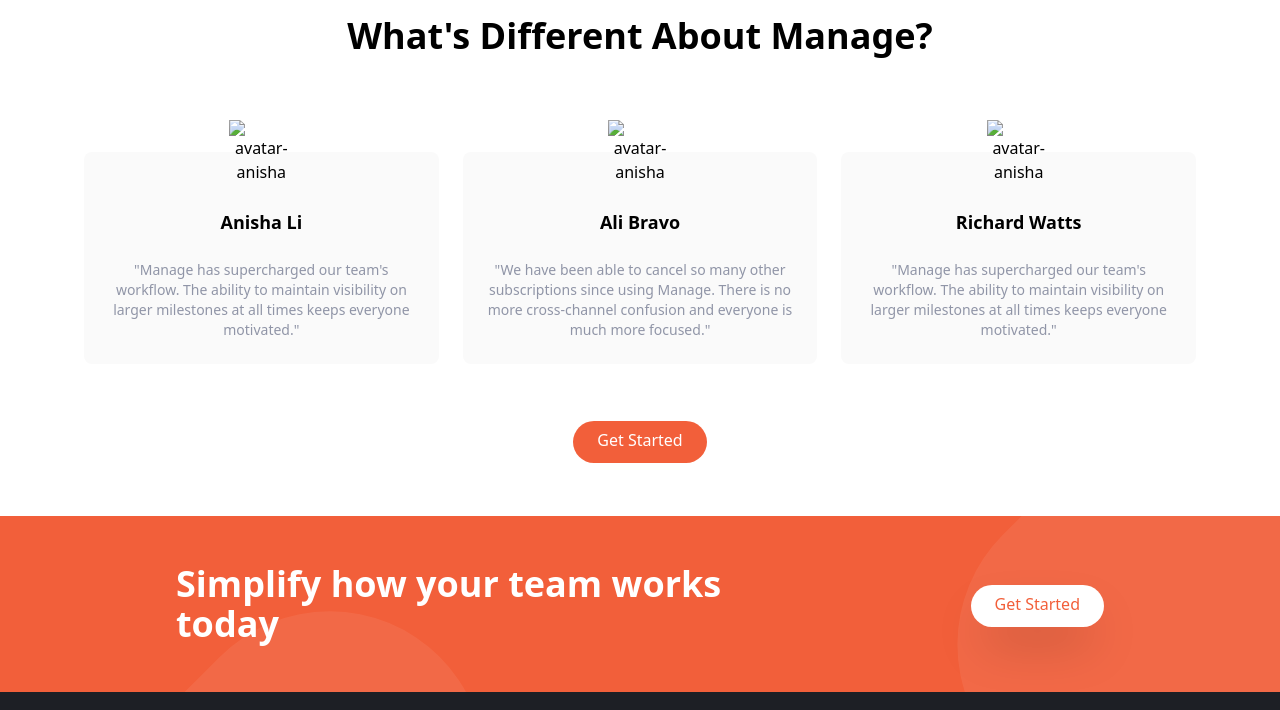
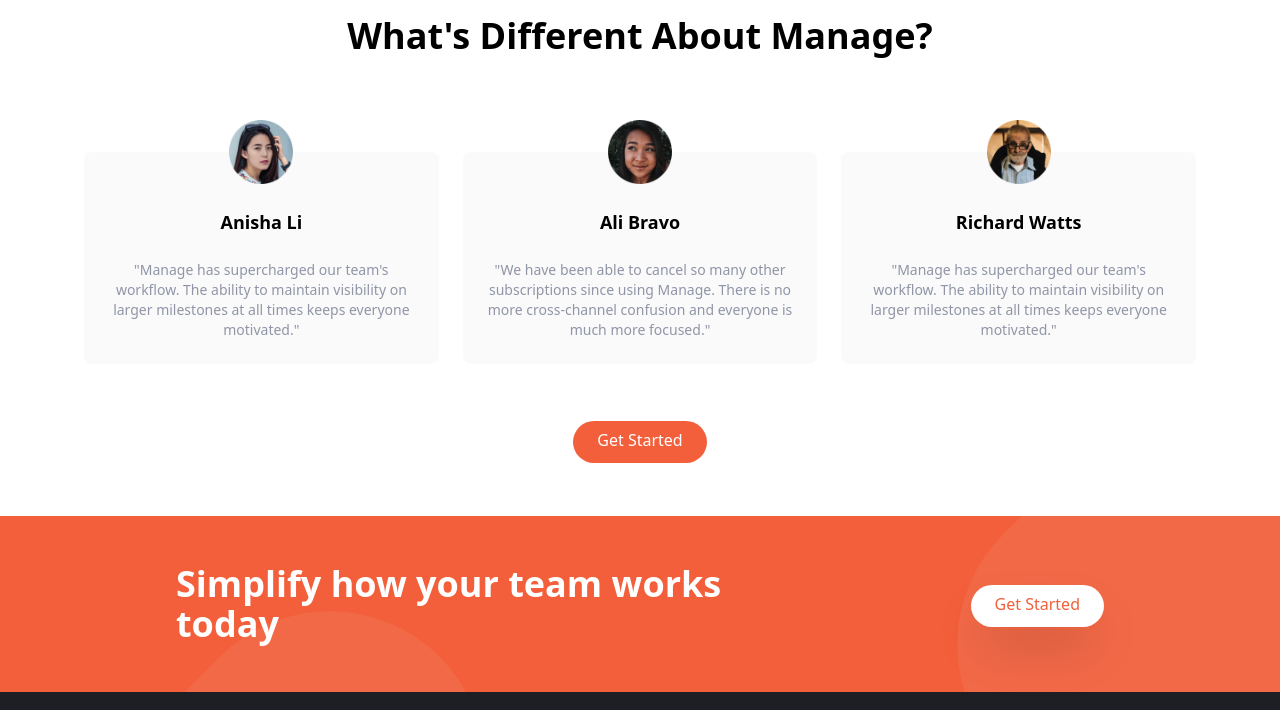
Before and after one commit to EyosiyasL/Tailwind-CSS, a website: page index.html in a window 1280 px wide. Shown: the part 1300-2010 px from the top of the page. Drawn offline with nearby package versions, Linux system fonts and the light colour scheme; files that its build step writes are made by us from their sources; the site is published under a folder, as on GitHub Pages, so addresses that start at the root find nothing.

Commit message:
Update index.html
Image Directory edited

```diff
--- a/index.html
+++ b/index.html
@@ -175,7 +175,7 @@
             <div class="flex flex-col mt-24 md:flex-row space-x-6">
                 <!-- Testimonial 1 -->
                 <div class="flex flex-col items-center p-6 space-y-6 rounded-lg bg-veryLightGray md:w-1/3">
-                    <img src="/img/avatar-anisha.png" class="w-16 -mt-14" alt="avatar-anisha">
+                    <img src="img/avatar-anisha.png" class="w-16 -mt-14" alt="avatar-anisha">
                     <h5 class="text-lg font-bold">
                         Anisha Li
                     </h5>
@@ -185,7 +185,7 @@
                 </div>
                 <!-- Testimonial 2 -->
                 <div class="hidden flex-col items-center p-6 space-y-6 rounded-lg bg-veryLightGray md:flex md:w-1/3">
-                    <img src="/img/avatar-ali.png" class="w-16 -mt-14" alt="avatar-anisha">
+                    <img src="img/avatar-ali.png" class="w-16 -mt-14" alt="avatar-anisha">
                     <h5 class="text-lg font-bold">
                         Ali Bravo
                     </h5>
@@ -195,7 +195,7 @@
                 </div>
                 <!-- Testimonial 3 -->
                 <div class="hidden flex-col items-center p-6 space-y-6 rounded-lg bg-veryLightGray md:flex md:w-1/3">
-                    <img src="/img/avatar-richard.png" class="w-16 -mt-14" alt="avatar-anisha">
+                    <img src="img/avatar-richard.png" class="w-16 -mt-14" alt="avatar-anisha">
                     <h5 class="text-lg font-bold">
                         Richard Watts
                     </h5>
```
